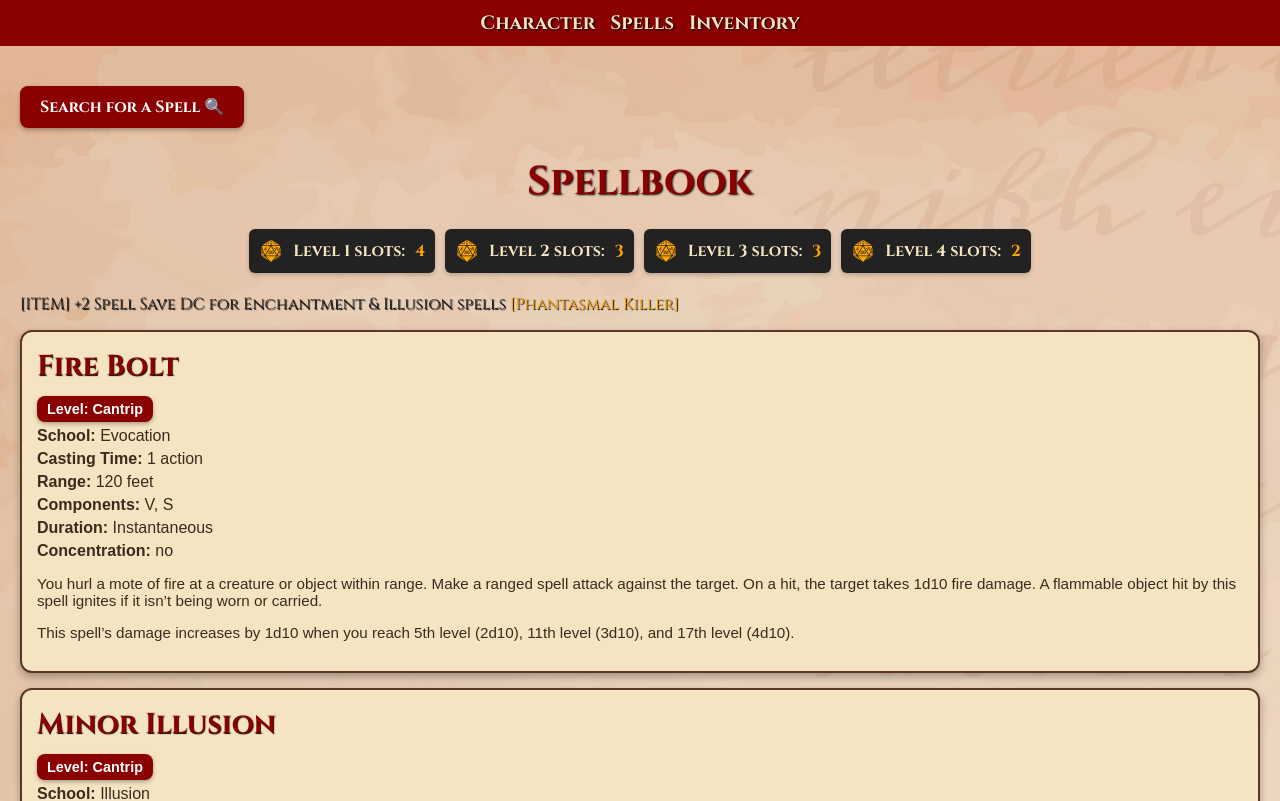
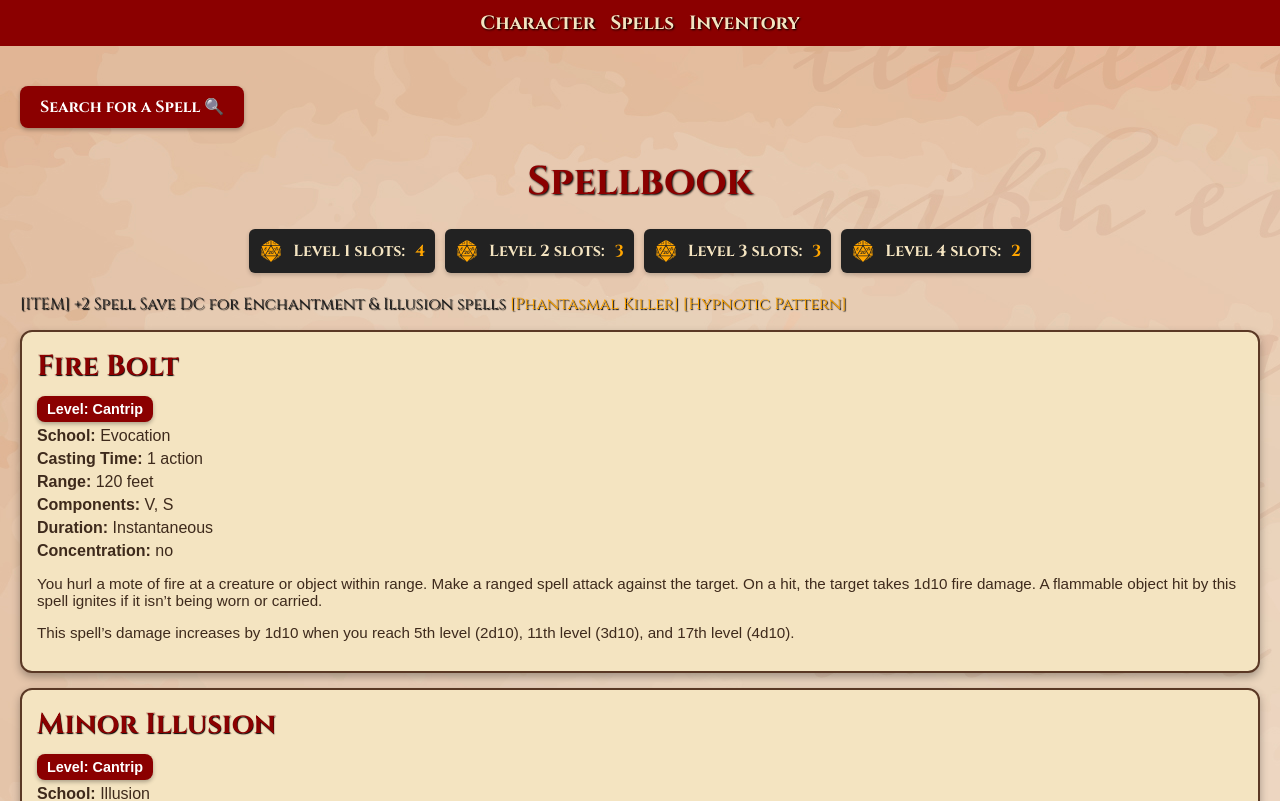
Before and after one commit to frodkata/character-sheet, a React (Create React App) app: page /#/spells in a window 1280 px wide. Shown: the top 801 px of the page. Built offline with nearby package versions, Linux system fonts and the light colour scheme.

Commit message:
Add Hypnotic Pattern spell to tips in SpellsPage

```diff
--- a/src/pages/SpellsPage.tsx
+++ b/src/pages/SpellsPage.tsx
@@ -107,6 +107,7 @@ const SpellsPage: React.FC = () => {
 			<span style={styles.tip}>
 				[ITEM] +2 Spell Save DC for Enchantment & Illusion spells
 				<span style={{ color: "#FFA500" }}> [Phantasmal Killer]</span>
+				<span style={{ color: "#FFA500" }}> [Hypnotic Pattern]</span>
 			</span>
 			{/* Spell List */}
 			<ul style={styles.spellList}>
```
